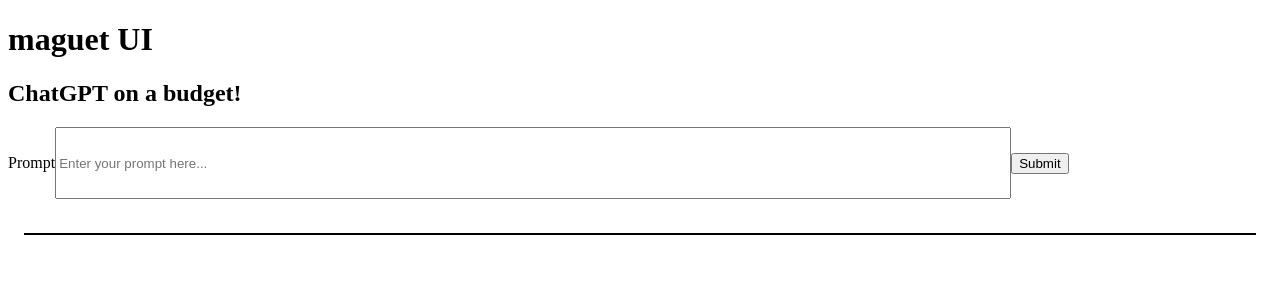
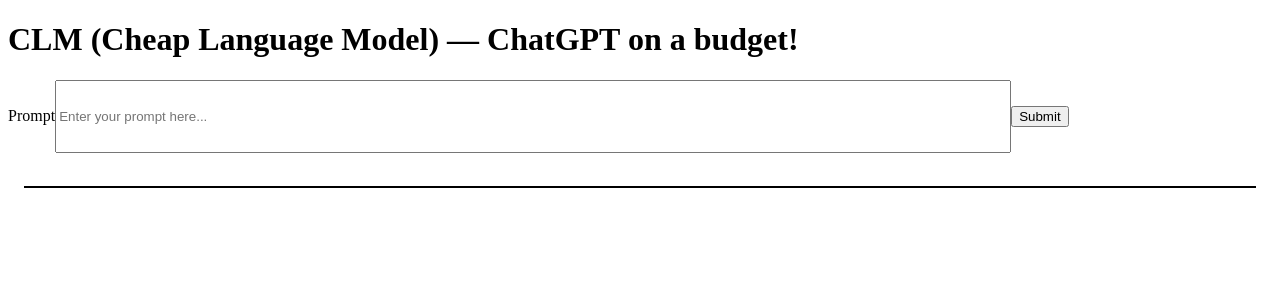
Before and after one commit to erodrigufer/maguetUI, a React (Vite) app: page / in a window 1280 px wide. Shown: the top 300 px of the page. Built offline with nearby package versions, Linux system fonts and the light colour scheme.

Commit message:
[minor] Change main title, fix height of response box

```diff
--- a/src/App.tsx
+++ b/src/App.tsx
@@ -36,7 +36,6 @@
   return (
     <>
       <Title />
-      <h2> ChatGPT on a budget!</h2>
       <ChatInput
         placeholderText={chatInputPlaceholderText}
         onSubmit={onSubmit}
--- a/src/components/Title.tsx
+++ b/src/components/Title.tsx
@@ -1,5 +1,5 @@
 function Title() {
-  const name = "maguet UI";
+  const name = "CLM (Cheap Language Model) — ChatGPT on a budget!";
   return <h1>{name}</h1>;
 }
 
--- a/src/components/responseBox.css
+++ b/src/components/responseBox.css
@@ -1,6 +1,7 @@
 /* Scrollable response box with text */
 .responseBox{
-    height: 60%;
+    /* height: 60%;  */
+    max-height: 400px;
     overflow-y: scroll;
     margin: 1em;
     border: 1.2px solid black;
```
